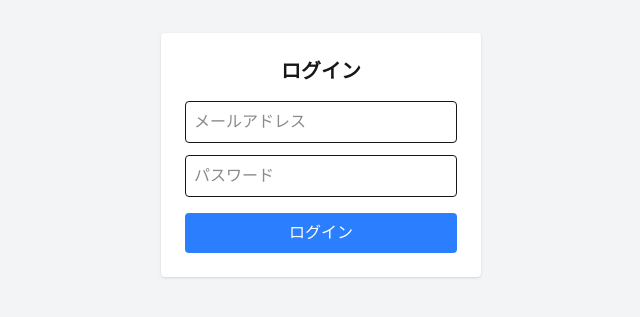
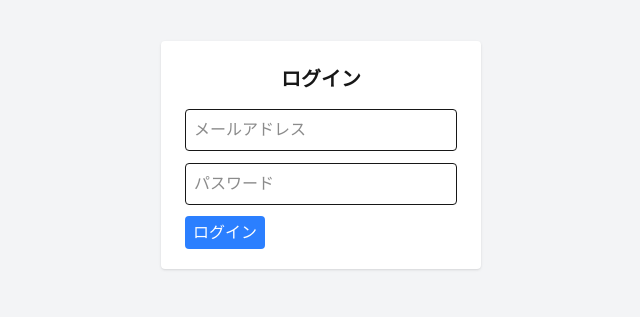
Before and after one commit to 2026PBL1-A/2026PBL1-A-2026PBL1_A_front, a Next.js app: page /login in a window 1280 px wide. Shown: the part 245-562 px from the top of the page, without its empty margins (319-959 px from the left). Built offline with nearby package versions, Linux system fonts and the light colour scheme.

Commit message:
投稿ボタン作成

```diff
--- a/app/components/Link.tsx
+++ b/app/components/Link.tsx
@@ -3,11 +3,13 @@ import Link from "next/link";
 type Props = {
   href: string;
   children: React.ReactNode;
+  onClick?: () => void;
+  className?: string;
 };
 
-export default function MyLink({ href, children }: Props) {
+export default function MyLink({ href, children, onClick, className }: Props) {
   return (
-    <Link href={href} className="text-blue-500 hover:underline">
+    <Link href={href} className={`text-blue-500 hover:underline ${className}`} onClick={onClick}>
       {children}
     </Link>
   );
--- a/app/login/page.tsx
+++ b/app/login/page.tsx
@@ -1,5 +1,6 @@
 "use client";
 import { useState } from "react";
+import Link from "@/app/components/Link";
 
 export default function LoginPage() {
   const [mail, setMail] = useState("");             {/*入力値を保存する*/}
@@ -48,12 +49,12 @@ export default function LoginPage() {
         />
 
         {/* ボタン */}
-        <button
+        <Link href="/itiran"
           onClick={handleLogin}
           className="w-full bg-blue-500 text-white p-2 rounded"
         >
           ログイン
-        </button>
+        </Link>
 
       </div>
     </div>
```
